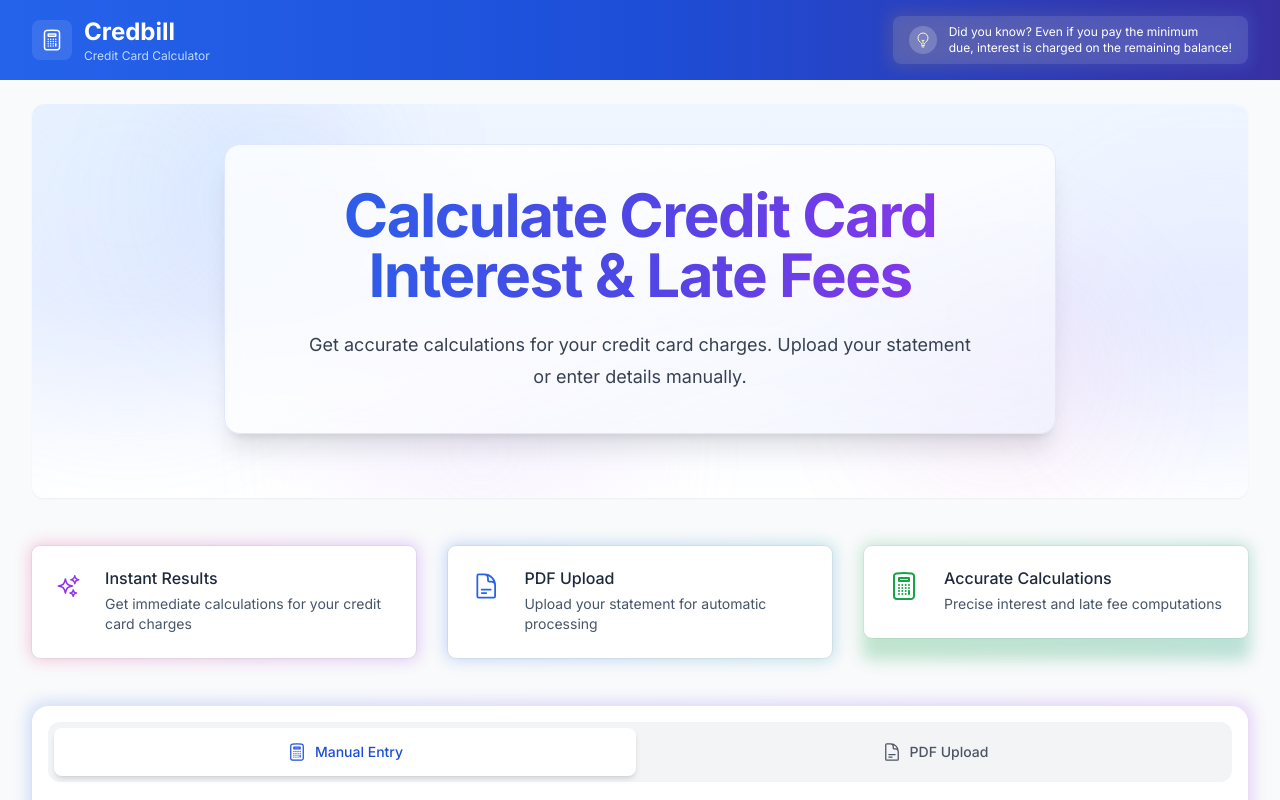
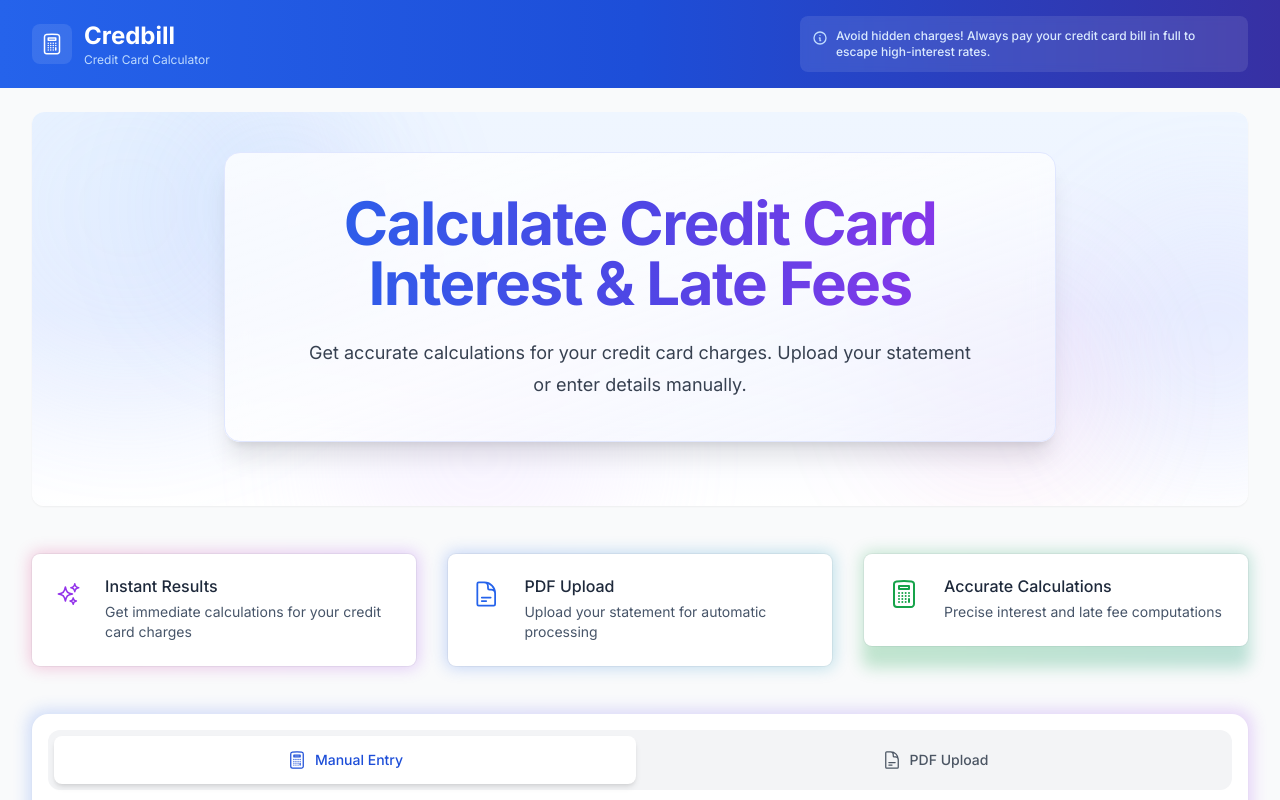
Before and after one commit to credintcal/credintcal, a Next.js app: page / in a window 1280 px wide. Shown: the top 800 px of the page. Built offline with nearby package versions, Linux system fonts and the light colour scheme; no server answers.

Commit message:
Fix build issues: add FinancialTip component, fix TypeScript configuration, add Razorpay type definitions

```diff
--- a/app/components/FinancialTip.tsx
+++ b/app/components/FinancialTip.tsx
@@ -1,82 +1,39 @@
 'use client';
 
-import React, { useState, useEffect } from 'react';
-import { LightBulbIcon } from '@heroicons/react/24/outline';
+import React from 'react';
 
-const financialTips = [
+// Array of financial tips
+const tips = [
   "Did you know? Even if you pay the minimum due, interest is charged on the remaining balance!",
   "Avoid hidden charges! Always pay your credit card bill in full to escape high-interest rates.",
   "Late payment? Your credit score takes a hit! Always pay on time to maintain a healthy score.",
-  "Interest-free period? Only if you clear the full bill! Else, interest starts from Day 1.",
+  "Credit cards have an interest-free period only if you pay the full amount by the due date.",
   "Missed your payment deadline? Late fees and interest charges can add up fast!",
   "One late payment can stay on your credit report for years! Stay disciplined.",
-  "Credit limit ≠ Spending limit! Use only 30-40% of your limit to stay financially healthy.",
+  "Most banks charge 3-4% interest per month on unpaid credit card balances.",
   "Maximize your rewards! Use credit cards for planned expenses and pay on time.",
-  "Track your spending! Small purchases add up quickly when paid with a credit card.",
+  "Paying just the minimum due can trap you in a debt cycle for years!",
   "Pay off your dues before the statement date to maximize your interest-free period!"
 ];
 
-// Default tip to show on first visit
+// Default tip to use if random selection fails
 const DEFAULT_TIP = "Did you know? Even if you pay the minimum due, interest is charged on the remaining balance!";
 
-// Function to break text into chunks preserving words
-function splitTextIntoChunks(text: string, numChunks: number): string[] {
-  const words = text.split(' ');
-  const result: string[] = [];
-  const chunkSize = Math.ceil(words.length / numChunks);
-
-  for (let i = 0; i < numChunks; i++) {
-    const start = i * chunkSize;
-    const end = Math.min(start + chunkSize, words.length);
-    if (start < words.length) {
-      result.push(words.slice(start, end).join(' '));
-    }
-  }
-
-  return result;
-}
-
 export default function FinancialTip() {
-  const [tipLines, setTipLines] = useState<string[]>([]);
-
-  // Set tip based on whether this is first visit or refresh
-  useEffect(() => {
-    // Check if browser environment is available (for localStorage)
-    if (typeof window !== 'undefined') {
-      const hasVisitedBefore = localStorage.getItem('hasVisitedBefore');
-
-      let tipToShow = DEFAULT_TIP;
-
-      // If user has visited before, show random tip
-      if (hasVisitedBefore) {
-        const otherTips = financialTips.filter(tip => tip !== DEFAULT_TIP);
-        const randomIndex = Math.floor(Math.random() * otherTips.length);
-        tipToShow = otherTips[randomIndex];
-      } else {
-        // Set flag for future visits
-        localStorage.setItem('hasVisitedBefore', 'true');
-      }
-
-      setTipLines(splitTextIntoChunks(tipToShow, 2));
-    }
-  }, []);
-
-  if (tipLines.length === 0) return null;
+  // Select a random tip
+  const randomTip = tips[Math.floor(Math.random() * tips.length)] || DEFAULT_TIP;
 
   return (
-    <div className="relative group w-full">
-      <div className="absolute -inset-1 bg-gradient-to-r from-amber-500 to-blue-400 rounded-lg blur opacity-15 group-hover:opacity-30 transition duration-1000 group-hover:duration-200"></div>
-      <div className="relative px-4 py-2 bg-white/10 backdrop-blur-sm rounded-lg leading-none flex items-center space-x-3">
-        <div className="bg-white/20 p-1.5 rounded-full flex-shrink-0">
-          <LightBulbIcon className="h-4 w-4 text-yellow-100" />
+    <div className="bg-white/10 rounded-lg p-3 backdrop-blur-sm">
+      <div className="flex items-start space-x-2">
+        <div className="flex-shrink-0 mt-0.5">
+          <svg xmlns="http://www.w3.org/2000/svg" className="h-4 w-4 text-blue-200" fill="none" viewBox="0 0 24 24" stroke="currentColor">
+            <path strokeLinecap="round" strokeLinejoin="round" strokeWidth={2} d="M13 16h-1v-4h-1m1-4h.01M21 12a9 9 0 11-18 0 9 9 0 0118 0z" />
+          </svg>
         </div>
-        <div className="flex-1">
-          {tipLines.map((line, index) => (
-            <p key={index} className="text-xs text-white font-normal">
-              {line}
-            </p>
-          ))}
-        </div>
+        <p className="text-xs text-blue-100 font-medium">
+          {randomTip}
+        </p>
       </div>
     </div>
   );
--- a/package.json
+++ b/package.json
@@ -33,7 +33,7 @@
     "zod": "^3.24.2"
   },
   "devDependencies": {
-    "@tailwindcss/forms": "^0.5.7",
+    "@tailwindcss/forms": "^0.5.10",
     "@types/bcryptjs": "^2.4.6",
     "@types/node": "^20",
     "@types/react": "^18",
```
Also changed, not shown: globals.d.ts (added, +9 -0 lines), tsconfig.json (+9 -2 lines), types/razorpay.d.ts (added, +43 -0 lines), vercel.json, 1 other file (tests, documents, lock files or other folders).
